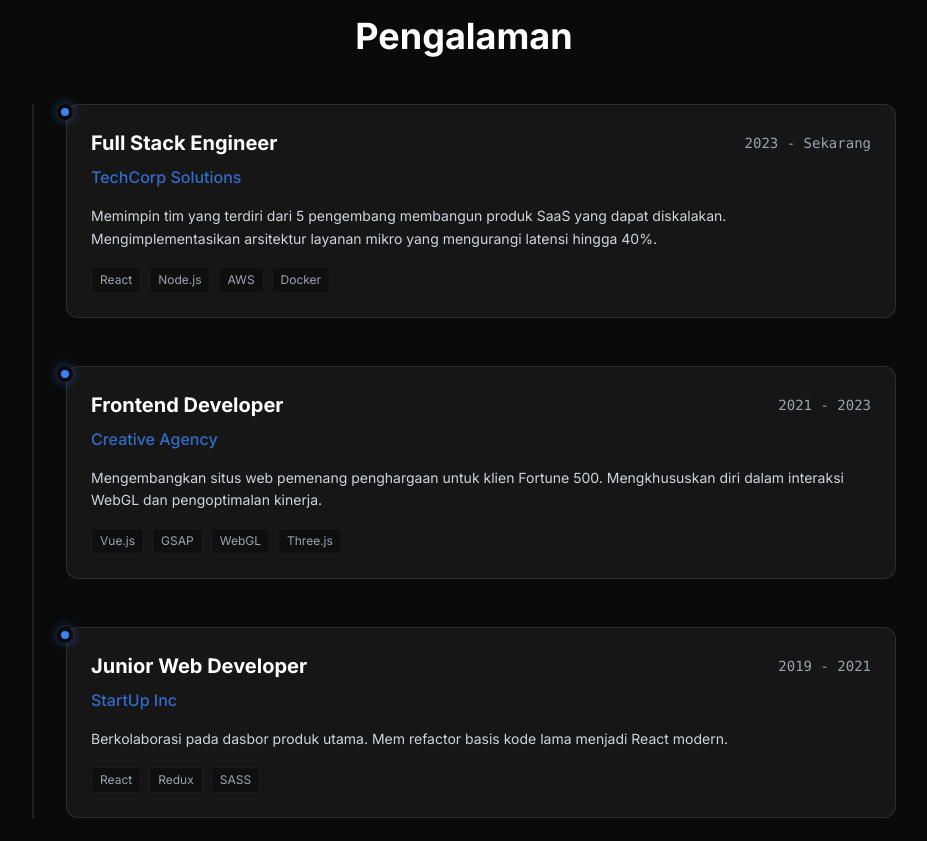
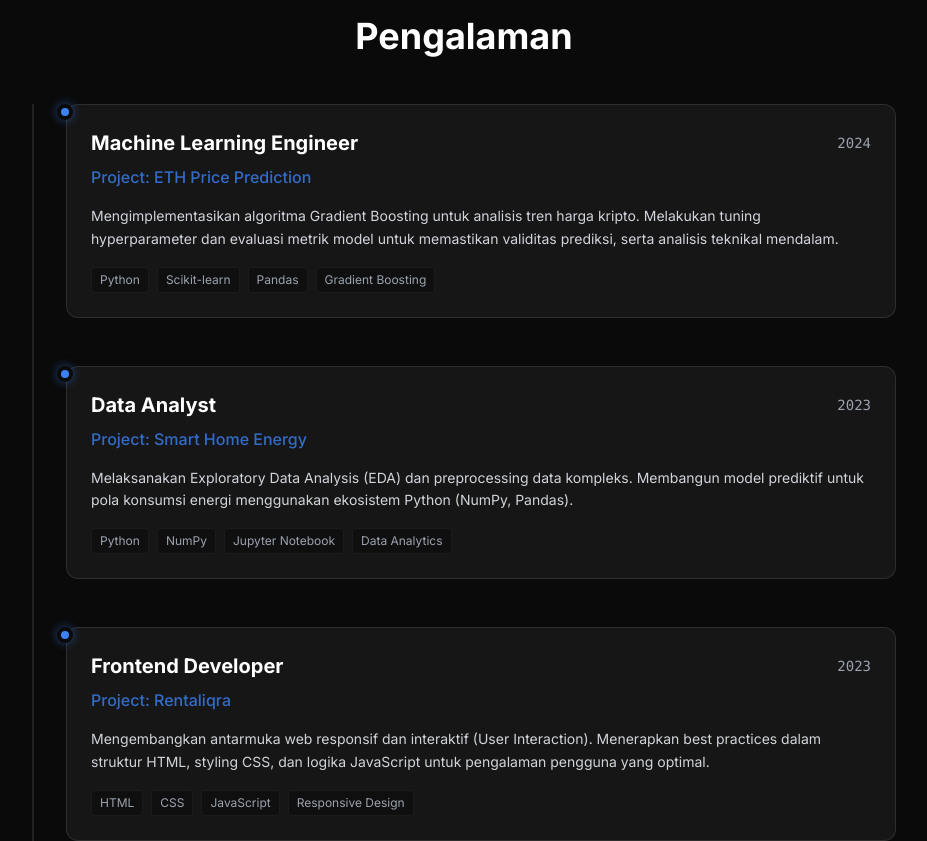
Before and after one commit to destadrns/Portofolio, a Vue app in the folder frontend/: page / in a window 1280 px wide. Shown: the part 2400-3241 px from the top of the page, without its empty margins (176-1103 px from the left). Built offline with nearby package versions, Linux system fonts and the light colour scheme.

Commit message:
Update portfolio content

```diff
--- a/frontend/src/components/sections/Experience.jsx
+++ b/frontend/src/components/sections/Experience.jsx
@@ -4,25 +4,25 @@ import { Briefcase } from 'lucide-react'
 
 const experiences = [
     {
-        role: 'Full Stack Engineer',
-        company: 'TechCorp Solutions',
-        period: '2023 - Sekarang',
-        desc: 'Memimpin tim yang terdiri dari 5 pengembang membangun produk SaaS yang dapat diskalakan. Mengimplementasikan arsitektur layanan mikro yang mengurangi latensi hingga 40%.',
-        tech: ['React', 'Node.js', 'AWS', 'Docker']
+        role: 'Machine Learning Engineer',
+        company: 'Project: ETH Price Prediction',
+        period: '2024',
+        desc: 'Mengimplementasikan algoritma Gradient Boosting untuk analisis tren harga kripto. Melakukan tuning hyperparameter dan evaluasi metrik model untuk memastikan validitas prediksi, serta analisis teknikal mendalam.',
+        tech: ['Python', 'Scikit-learn', 'Pandas', 'Gradient Boosting']
+    },
+    {
+        role: 'Data Analyst',
+        company: 'Project: Smart Home Energy',
+        period: '2023',
+        desc: 'Melaksanakan Exploratory Data Analysis (EDA) dan preprocessing data kompleks. Membangun model prediktif untuk pola konsumsi energi menggunakan ekosistem Python (NumPy, Pandas).',
+        tech: ['Python', 'NumPy', 'Jupyter Notebook', 'Data Analytics']
     },
     {
         role: 'Frontend Developer',
-        company: 'Creative Agency',
-        period: '2021 - 2023',
-        desc: 'Mengembangkan situs web pemenang penghargaan untuk klien Fortune 500. Mengkhususkan diri dalam interaksi WebGL dan pengoptimalan kinerja.',
-        tech: ['Vue.js', 'GSAP', 'WebGL', 'Three.js']
-    },
-    {
-        role: 'Junior Web Developer',
-        company: 'StartUp Inc',
-        period: '2019 - 2021',
-        desc: 'Berkolaborasi pada dasbor produk utama. Mem refactor basis kode lama menjadi React modern.',
-        tech: ['React', 'Redux', 'SASS']
+        company: 'Project: Rentaliqra',
+        period: '2023',
+        desc: 'Mengembangkan antarmuka web responsif dan interaktif (User Interaction). Menerapkan best practices dalam struktur HTML, styling CSS, dan logika JavaScript untuk pengalaman pengguna yang optimal.',
+        tech: ['HTML', 'CSS', 'JavaScript', 'Responsive Design']
     }
 ]
 
--- a/frontend/src/components/vue/Projects.vue
+++ b/frontend/src/components/vue/Projects.vue
@@ -33,10 +33,9 @@ import { ref, onMounted, onUnmounted } from 'vue';
 const container = ref(null);
 
 const projects = ref([
-  { title: 'Platform E-Commerce', desc: 'Platform belanja lengkap dengan inventaris real-time.', tags: ['Vue', 'Node', 'MongoDB'] },
-  { title: 'Dashboard AI', desc: 'Dashboard analitik yang didukung oleh model pembelajaran mesin.', tags: ['React', 'Python', 'D3.js'] },
-  { title: 'Jejaring Sosial', desc: 'Interaksi obrolan dan umpan real-time.', tags: ['Next.js', 'Socket.io', 'Redis'] },
-  { title: 'Dompet Kripto', desc: 'Antarmuka dompet blockchain yang aman.', tags: ['Web3', 'Solidity', 'Vue'] },
+  { title: 'Smart Home Analysis', desc: 'Exploratory Data Analysis dan pemodelan prediktif untuk konsumsi energi rumah tangga.', tags: ['Python', 'Pandas', 'Scikit-learn'] },
+  { title: 'ETH Price Prediction', desc: 'Analisis tren harga Ethereum menggunakan Gradient Boosting dan evaluasi model Machine Learning.', tags: ['Python', 'AI', 'Gradient Boosting'] },
+  { title: 'Rentaliqra App', desc: 'Aplikasi web front-end dengan desain responsif dan interaksi pengguna yang dinamis.', tags: ['HTML', 'CSS', 'JavaScript'] },
 ]);
 
 // Horizontal Scroll Logic
```
